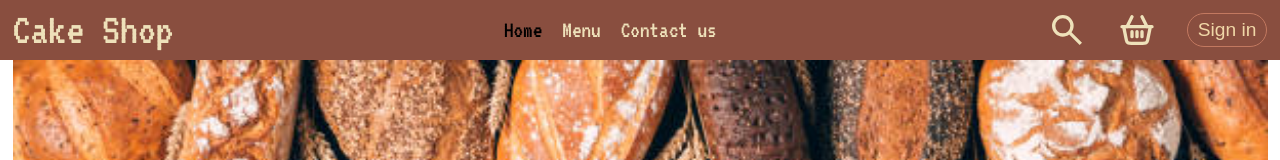
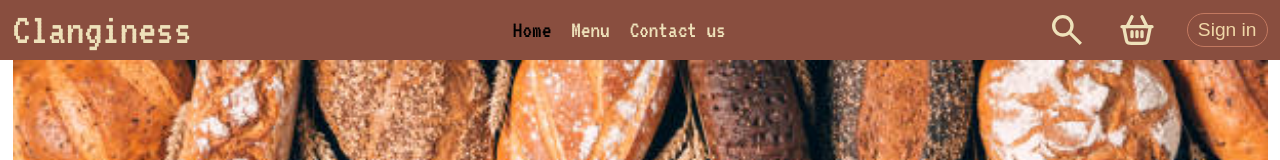
Before and after one commit to FrancisAl-j/Cake-shop, a React (Vite) app in the folder client/: page / in a window 1280 px wide. Shown: the top 160 px of the page. Built offline with nearby package versions, Linux system fonts and the light colour scheme; no server answers.

Commit message:
Change the name of web app

```diff
--- a/client/src/components/Nav.jsx
+++ b/client/src/components/Nav.jsx
@@ -24,7 +24,7 @@ const Nav = ({ setShowLogin }) => {
   return (
     <header>
       <nav>
-        <h1>Cake Shop</h1>
+        <h1>Clanginess</h1>
 
         <ul>
           <Link to="/">
```
